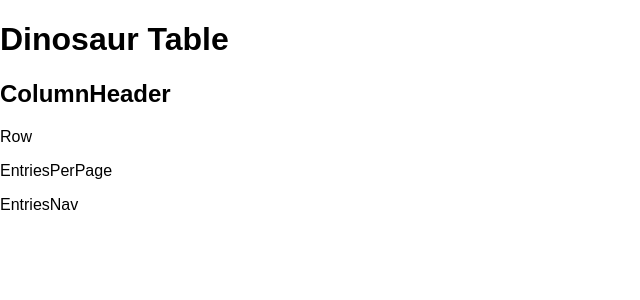
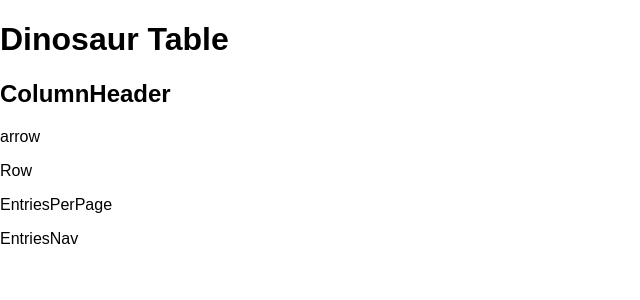
Before and after one commit to brenderbee/table-practice, a React (Create React App) app: page / in a window 1280 px wide. Shown: the top 300 px of the page, without its empty margins (0-640 px from the left). Built offline with nearby package versions, Linux system fonts and the light colour scheme.

Commit message:
Create SortArrow component and import to ColumnHeader.

```diff
--- a/src/components/ColumnHeader.js
+++ b/src/components/ColumnHeader.js
@@ -1,10 +1,12 @@
 import React, { Component } from 'react';
+import SortArrow from './SortArrow';
 
 class ColumnHeader extends Component {
   render() {
     return (
       <div>
         <h2>ColumnHeader</h2>
+        <SortArrow />
       </div>
     );
   }
--- /dev/null
+++ b/src/components/SortArrow.js
@@ -0,0 +1,13 @@
+import React, { Component } from 'react';
+
+class SortArrow extends Component {
+  render() {
+    return (
+      <div>
+        <p>arrow</p>
+      </div>
+    );
+  }
+}
+
+export default SortArrow;
```
